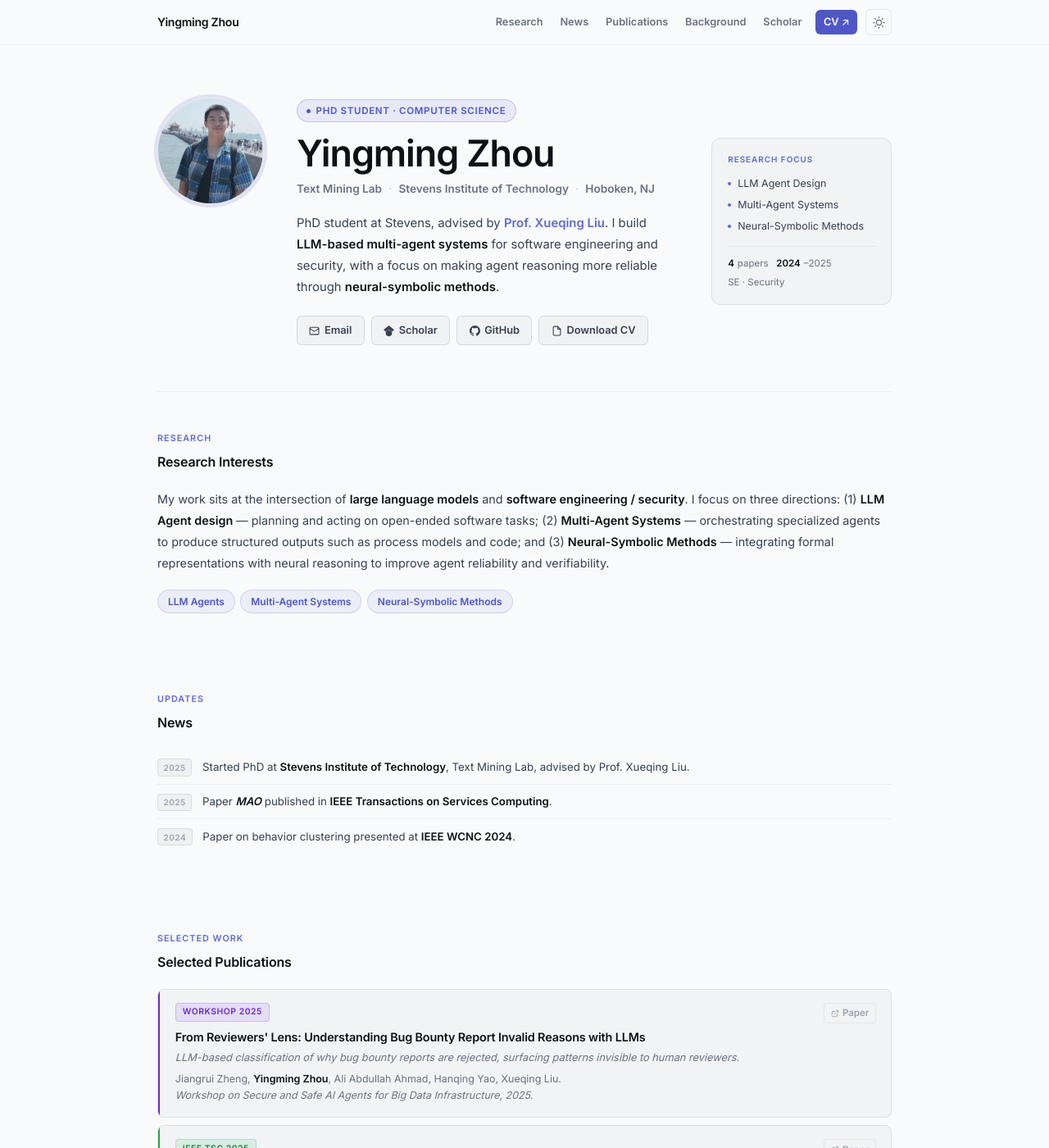
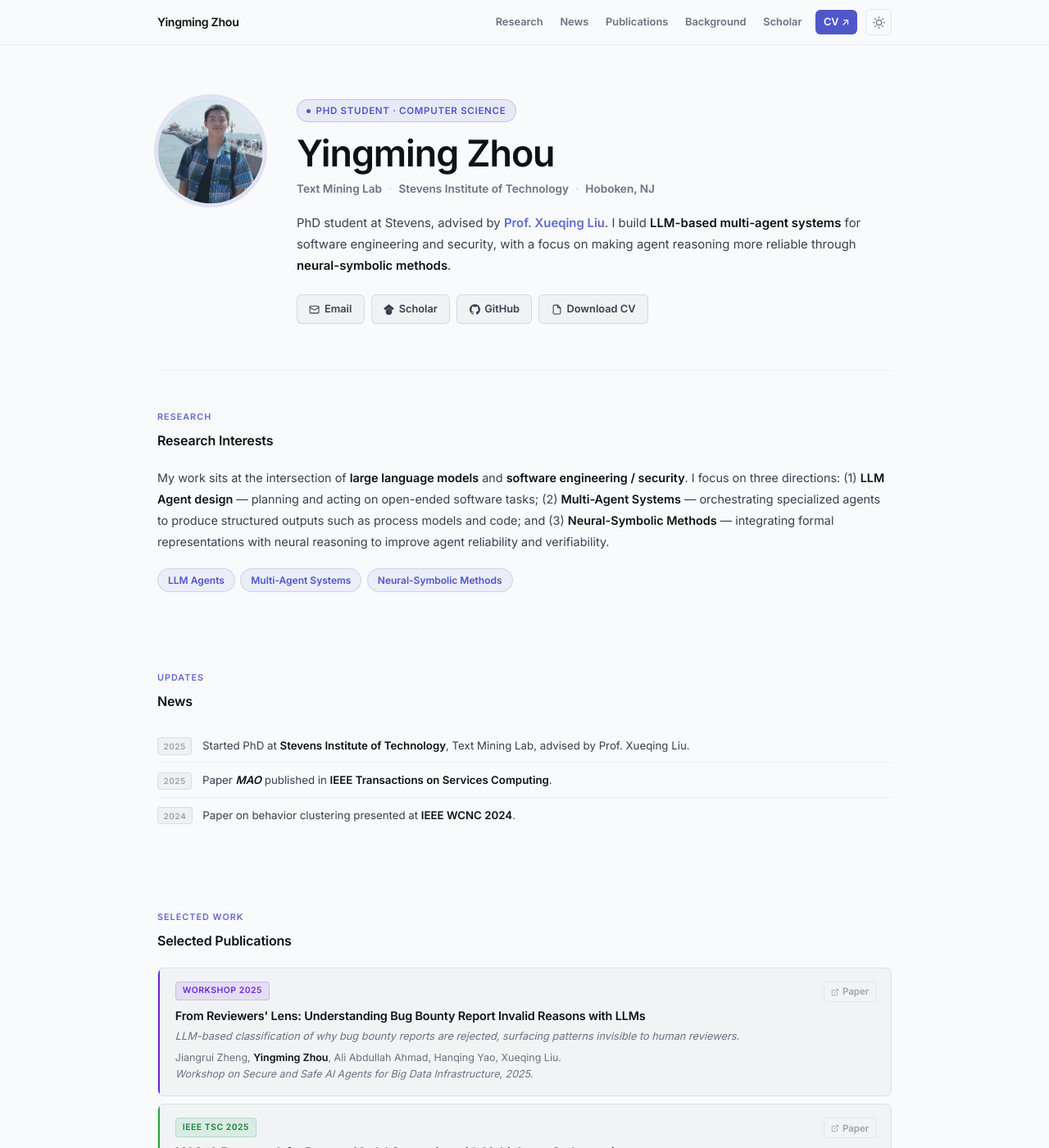
Before and after one commit to Aizhouym/Aizhouym.github.io, a Jekyll site: the page built from _pages/about.md, in a window 1280 px wide and 1400 px high. Shown: the whole window at 82% size. Built offline with Jekyll 4.4.1, drawn with Linux system fonts in a browser that asks for light colours; a script that is not in the unit is left out.

Commit message:
Remove snapshot card, profile bio expands full width
Co-Authored-By: Claude Sonnet 4.6 <noreply@anthropic.com>

```diff
--- a/_layouts/homepage.html
+++ b/_layouts/homepage.html
@@ -205,43 +205,6 @@
     }
     .profile-body { flex: 1; min-width: 0; padding-top: .1rem; }
 
-    /* Research Snapshot card — right of profile */
-    .snapshot {
-      flex-shrink: 0;
-      width: 220px;
-      background: var(--bg-surface);
-      border: 1px solid var(--border);
-      border-radius: var(--radius-lg);
-      padding: 1.1rem 1.2rem;
-      align-self: center;
-    }
-    .snapshot-label {
-      font-size: .62rem;
-      font-weight: 510;
-      letter-spacing: .1em;
-      text-transform: uppercase;
-      color: var(--accent-bright);
-      margin-bottom: .75rem;
-    }
-    .snapshot-topics { display: flex; flex-direction: column; gap: .35rem; margin-bottom: .9rem; }
-    .snapshot-topic {
-      display: flex; align-items: center; gap: .5rem;
-      font-size: .78rem; color: var(--text-secondary); font-weight: 400;
-    }
-    .snapshot-topic::before {
-      content: '';
-      width: 4px; height: 4px; border-radius: 50%;
-      background: var(--accent-bright); flex-shrink: 0;
-    }
-    .snapshot-divider { height: 1px; background: var(--border-subtle); margin: .7rem 0; }
-    .snapshot-stats {
-      display: flex; flex-wrap: wrap; gap: .3rem .6rem;
-      font-size: .72rem; color: var(--text-muted);
-    }
-    .snapshot-stat { display: flex; align-items: center; gap: .25rem; }
-    .snapshot-stat strong { color: var(--text-primary); font-weight: 510; }
-    @media (max-width: 820px) { .snapshot { display: none; } }
-
     .profile-pill {
       display: inline-flex;
       align-items: center;
@@ -293,7 +256,6 @@
       line-height: 1.75;
       color: var(--text-secondary);
       margin-bottom: 1.4rem;
-      max-width: 460px;
     }
     .profile-bio strong { color: var(--text-primary); font-weight: 510; }
     .profile-bio a { color: var(--accent-bright); font-weight: 510; }
@@ -686,21 +648,6 @@
       </div>
     </div>
 
-    <!-- Research Snapshot -->
-    <div class="snapshot">
-      <div class="snapshot-label">Research Focus</div>
-      <div class="snapshot-topics">
-        <span class="snapshot-topic">LLM Agent Design</span>
-        <span class="snapshot-topic">Multi-Agent Systems</span>
-        <span class="snapshot-topic">Neural-Symbolic Methods</span>
-      </div>
-      <div class="snapshot-divider"></div>
-      <div class="snapshot-stats">
-        <span class="snapshot-stat"><strong>4</strong> papers</span>
-        <span class="snapshot-stat"><strong>2024</strong>–2025</span>
-        <span class="snapshot-stat">SE · Security</span>
-      </div>
-    </div>
   </div>
 
   <hr class="divider">
```
